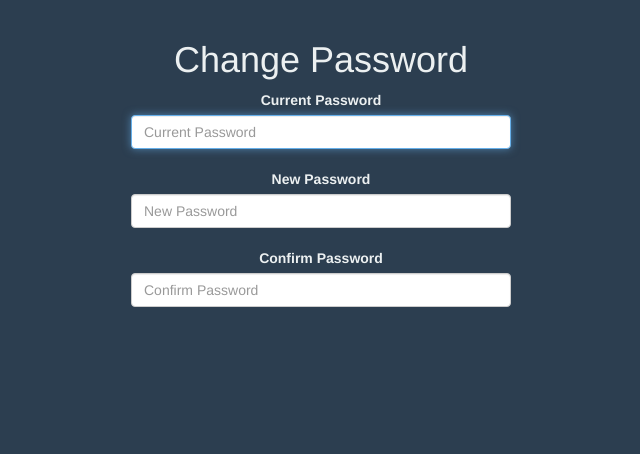
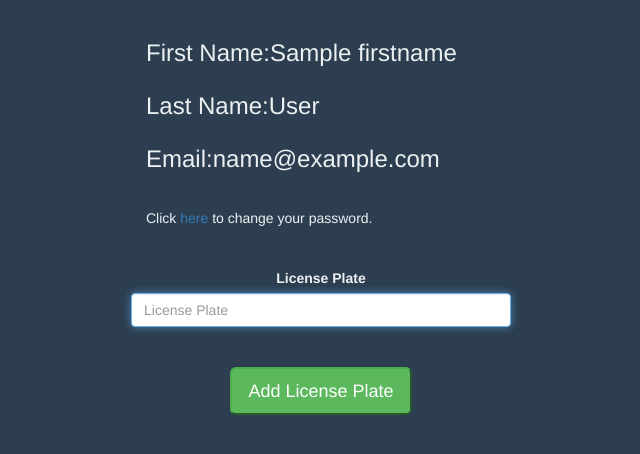
Before and after one commit to godsgift/gdohs, a Flask app: page /showProfile in a window 1280 px wide. Shown: the part 52-506 px from the top of the page, without its empty margins (319-959 px from the left). Run offline with Flask 2, Linux system fonts and the light colour scheme; a user stored in the database is signed in; a database or web service that is not in the repository returns one stand-in record (values such as "Sample title"); some libraries are stand-ins or nearby versions.

Commit message:
Started profile page
Need to finish it before continuing with license plate reading

```diff
--- a/app.py
+++ b/app.py
@@ -78,22 +78,32 @@ def index():
 def nig():
 	pw_hash = bcrypt.generate_password_hash("525FFF")
 	#Add the new user into the database
-	result = mongo.db.license.insert_one(
-		{
-			"username": "testing",
-			"license_plate": "525FFF",
-			"license": pw_hash
-		}
-	)
+	# result = mongo.db.license.insert_one(
+	# 	{
+	# 		"username": "testing",
+	# 		"license_plate": "525FFF",
+	# 		"license": [pw_hash,"thing","lol"]
+	# 	}
+	# )
+	user = mongo.db.license.find_one({"username":"testing"})
+	print user
+	current_license=user["license"]
+	print current_license
+	test = "aha"
+	current_license.append(test)
+	mongo.db.license.update_one({"username": "testing"}, {"$set": {'license': current_license}})
+
+
+	return "OK"
 
 @app.route("/nignog")
 def nigg():
 	user = mongo.db.license.find_one({"username": "testing"})
 	dblicense = user['license']
-	print dblicense
-	test = bcrypt.generate_password_hash("525FFF")
-	testing = bcrypt.check_password_hash(dblicense,"525FFF")
-	print testing
+	print dblicense[0]
+	# test = bcrypt.generate_password_hash("525FFF")
+	# testing = bcrypt.check_password_hash(dblicense,"525FFF")
+	# print testing
 	return "OK"
 
 
@@ -433,8 +443,47 @@ def settings():
 @app.route("/showProfile")
 @login_required
 def showProfile():
+	username = current_user.username
+	find_user = mongo.db.user.find_one({"username": username})
+	user_fname = find_user["firstname"]
+	user_lname = find_user["lastname"]
+	user_email = find_user["email"]
+	form = LicensePlate()
+	#Add license plate
+	#1 user = 1 license plat
+	#they would need to update it everytime if they wish to change lp
+	return render_template("profile.html", form=form, fname=user_fname, lname=user_lname, email=user_email)
+
+@app.route("/addLicense", methods=['GET', 'POST'])
+def addLicense():
+	username = current_user.username
+	find_user = mongo.db.user.find_one({"username": username})
+	user_fname = find_user["firstname"]
+	user_lname = find_user["lastname"]
+	user_email = find_user["email"]
+
+	if (request.method == "POST"):
+		form=LicensePlate(request.form)
+		if (form.validate_on_submit()):
+			license = form.license.data
+			print license
+			#Add/update license plate
+		else:
+			return render_template("profile.html", form=form, fname=user_fname, lname=user_lname, email=user_email)
+	else:
+		return redirect(url_for("showProfile"))
+	return redirect(url_for("showProfile"))
+
+
+@app.route("/showChangePassword")
+def showChangePassword():
 	form = ChangePassword()
-	return render_template("profile.html", form=form)
+	return render_template("changepassword.html", form=form)
+
+@app.route("/changePassword")
+def changePassword():
+	return render_template("changepassword.html", form=form)
+
 
 @app.route("/startrecord", methods=['GET', 'POST'])
 @login_required
@@ -578,6 +627,7 @@ class MyMotionDetector(picamera.array.PiMotionAnalysis):
 	    # If there're more than 10 vectors with a magnitude greater
 	    # than 60, motion has been detected
 		if ((a > 60).sum() > 50):
+			wait = True
 			print "MOTION"
 			#if the stop recording button has not been clicked yet,
 			#start taking pictures with the camera and send to
--- a/forms.py
+++ b/forms.py
@@ -66,3 +66,7 @@ class Recording(Form):
 	start = SubmitField("Start Recording")
 
 	stop = SubmitField("Stop Recording")
+
+class LicensePlate(Form):
+	license = TextField("License Plate", validators=[Required("Please provide a license plate without any spaces"),
+		Length(min=4, max=10), Regexp(r'^[\w.@+-]+$', message="Please provide a license plate without any spaces")])
--- a/templates/profile.html
+++ b/templates/profile.html
@@ -6,29 +6,32 @@
 {% endblock %}
 
 {% block content %}
-<div class="col-xs-4 col-xs-offset-4">
-    <h1 class="text-center text-white">Change Password</h1>
-    <form id="signUp" method="POST" action="/signUp">
+<div class="col-xs-4 col-xs-offset-4 text-white">
+    <h3>
+    First Name:{{ fname }}<br><br>
+    Last Name:{{ lname }}<br><br>
+    Email:{{ email }}<br><br>
+    </h3>
+    <div>Click
+    <a href="/showChangePassword">here</a>
+    to change your password.
+    </div>
+    <br><br>
+    <form id="addLicense" method="POST" action="addLicense">
         {{ form.hidden_tag() }}
         <div class="row">
             <div class="text-center text-white">
-                {{ form.current_password.label() }}<br>
-                {{ form.current_password(placeholder="Current Password", class="form-control", autofocus=true) }}
-                <div class="text-danger">{{ form.current_password.errors[0] }}<br></div>
+                {{ form.license.label() }}<br>
+                {{ form.license(placeholder="License Plate", class="form-control", autofocus=true) }}
+                <div class="text-danger">{{ form.license.errors[0] }}<br></div>
             </div>
         </div>
         <div class="row">
-            <div class="text-center text-white">
-                {{ form.password.label() }}<br>
-                {{ form.password(placeholder="New Password", class="form-control", autofocus=true) }}
-                <div class="text-danger">{{ form.password.errors[0] }}<br></div>
+            <div class="text-center">
+                <br>
+                <input type="submit" id="btnAddLicense" class="btn-success btn-lg" value="Add License Plate">
             </div>
         </div>
-        <div class="row">
-            <div class="text-center text-white">
-                {{ form.confirm_password.label() }}<br>
-                {{ form.confirm_password(placeholder="Confirm Password", class="form-control", autofocus=true) }}
-                <div class="text-danger">{{ form.confirm_password.errors[0] }}<br></div>
-            </div>
-        </div>
+    </form>
+</div>
 {% endblock %}
```
Also changed, not shown: templates/changepassword.html (added, +34 -0 lines), 1 other file.
